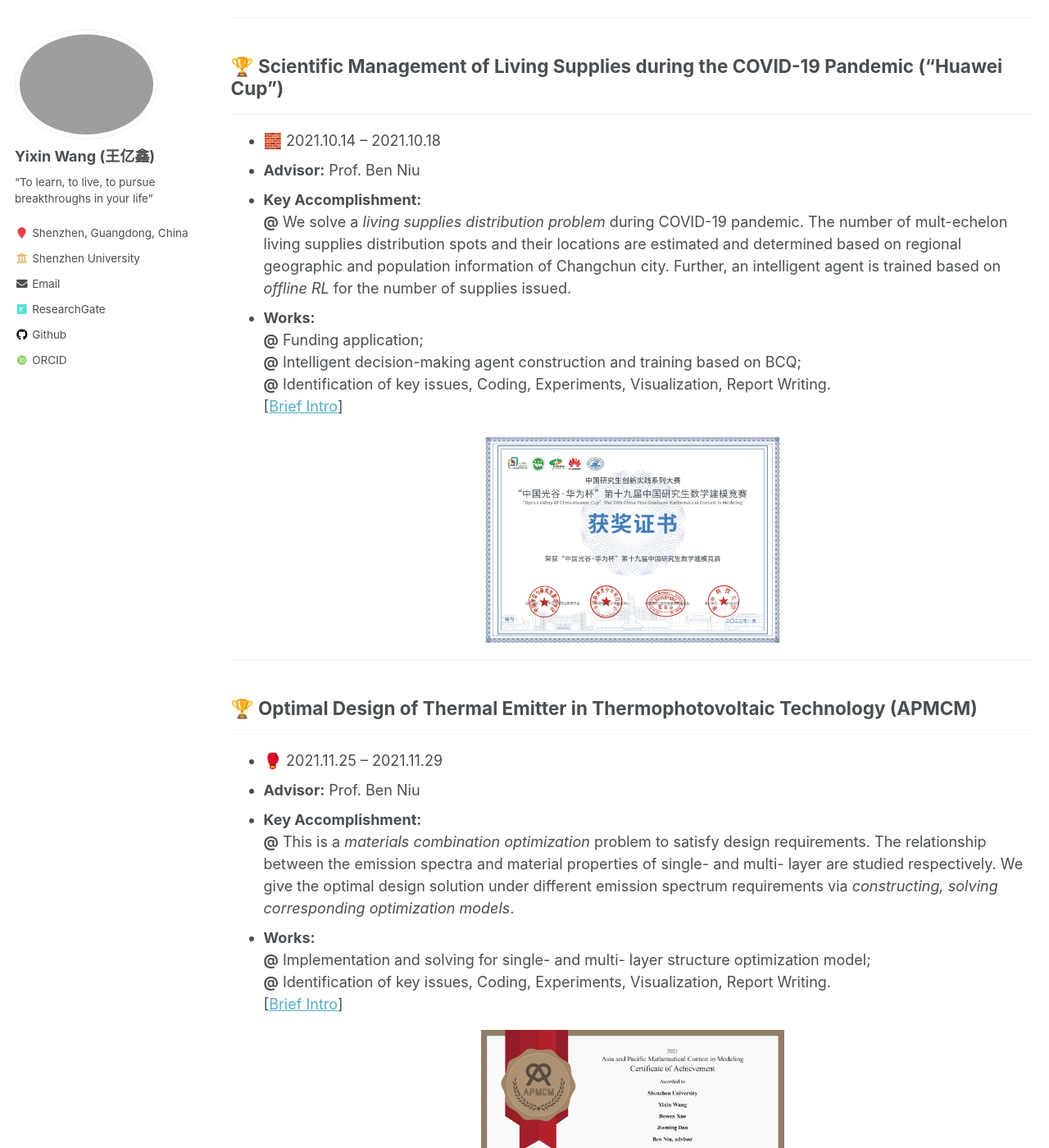
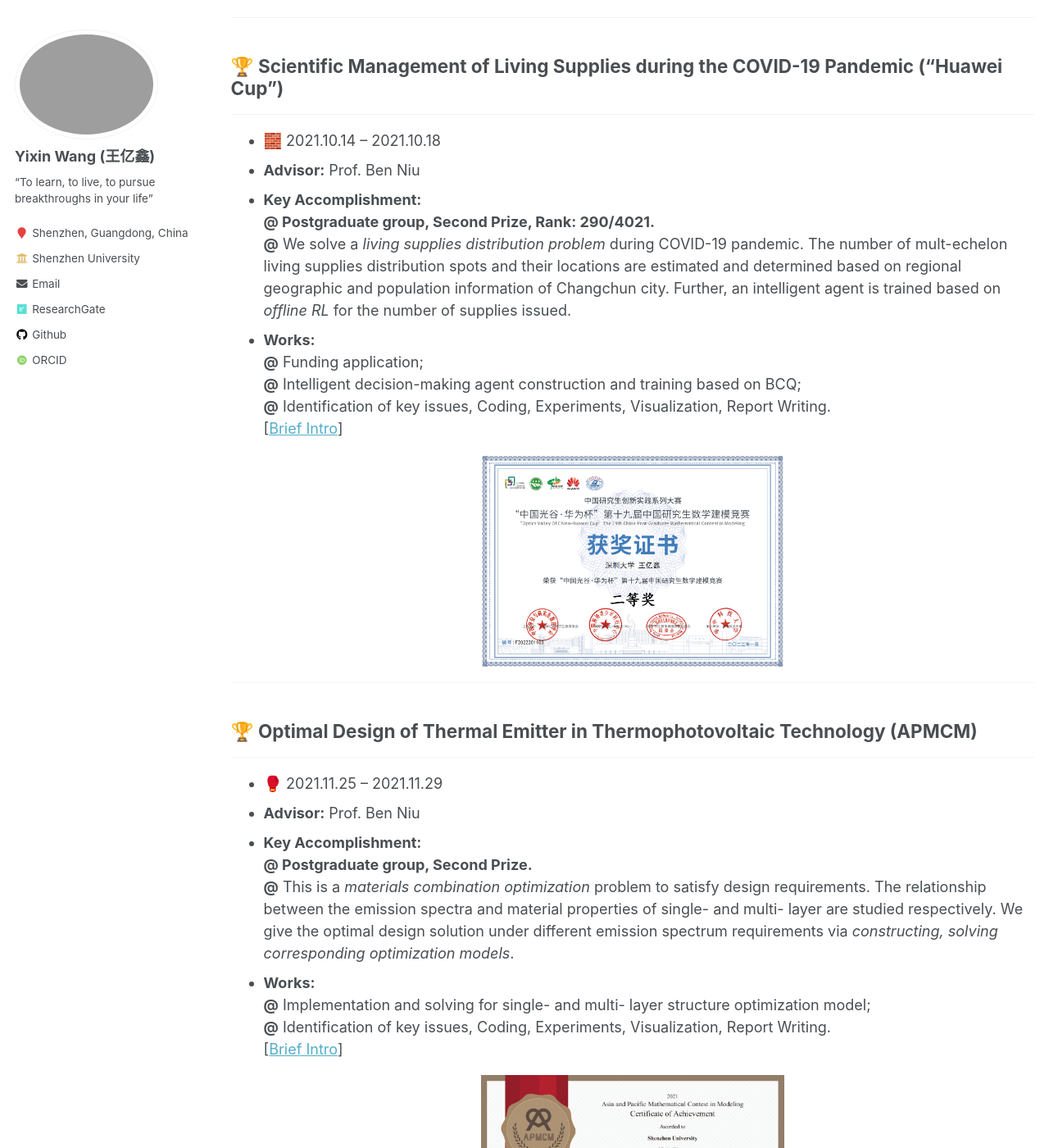
Before and after one commit to yixinwong1998/yixinwong1998.github.io, a Jekyll site: the page built from _pages/experiences.md, in a window 1280 px wide and 1400 px high, scrolled down 1379 px. Shown: the whole window at 82% size. Built offline with Jekyll 4.4.1, drawn with Linux system fonts in a browser that asks for light colours; some web fonts are replaced; some of the changed text lies outside the part shown.

Commit message:
update 230917

```diff
--- a/_pages/experiences.md
+++ b/_pages/experiences.md
@@ -35,6 +35,7 @@ author_profile: true
 * 🧱 2021.10.14 – 2021.10.18
 * **Advisor:** Prof. Ben Niu
 * **Key Accomplishment:** \
+ **@ Postgraduate group, Second Prize, Rank: 290/4021.** \
  **@** We solve a *living supplies distribution problem* during COVID-19 pandemic. The number of mult-echelon living supplies distribution spots and their locations are estimated and determined based on regional geographic and population information of Changchun city. Further, an intelligent agent is trained based on *offline RL* for the number of supplies issued.
 * **Works:** \
   **@** Funding application; \
@@ -51,6 +52,7 @@ author_profile: true
 * 🥊 2021.11.25 – 2021.11.29
 * **Advisor:** Prof. Ben Niu
 * **Key Accomplishment:** \
+  **@ Postgraduate group, Second Prize.** \
   **@**	This is a *materials combination optimization* problem to satisfy design requirements. The relationship between the emission spectra and material properties of single- and multi- layer are studied respectively. We give the optimal design solution under different emission spectrum requirements via *constructing, solving corresponding optimization models*.
 * **Works:** \
   **@** Implementation and solving for single- and multi- layer structure optimization model; \
@@ -66,6 +68,7 @@ author_profile: true
 * 🧱 2021.10.14 – 2021.10.18
 * **Advisor:** Prof. Ben Niu
 * **Key Accomplishment:** \
+ **@ Postgraduate group, Third Prize.** \
  **@** We provide a stable solution for drugs candidates identification that simultaneously optimizes both bioactivity and ADMET properties. Based on the information provided for ERα antagonists, *quantitative prediction model* for compound bioactivity and *categorical prediction model* for ADMET properties are constructed, respectively.
 * **Works:** \
   **@** Data preprocessing, Feature fusion prediction model construction. \
```
Also changed, not shown: images/huaweicup22.png.
